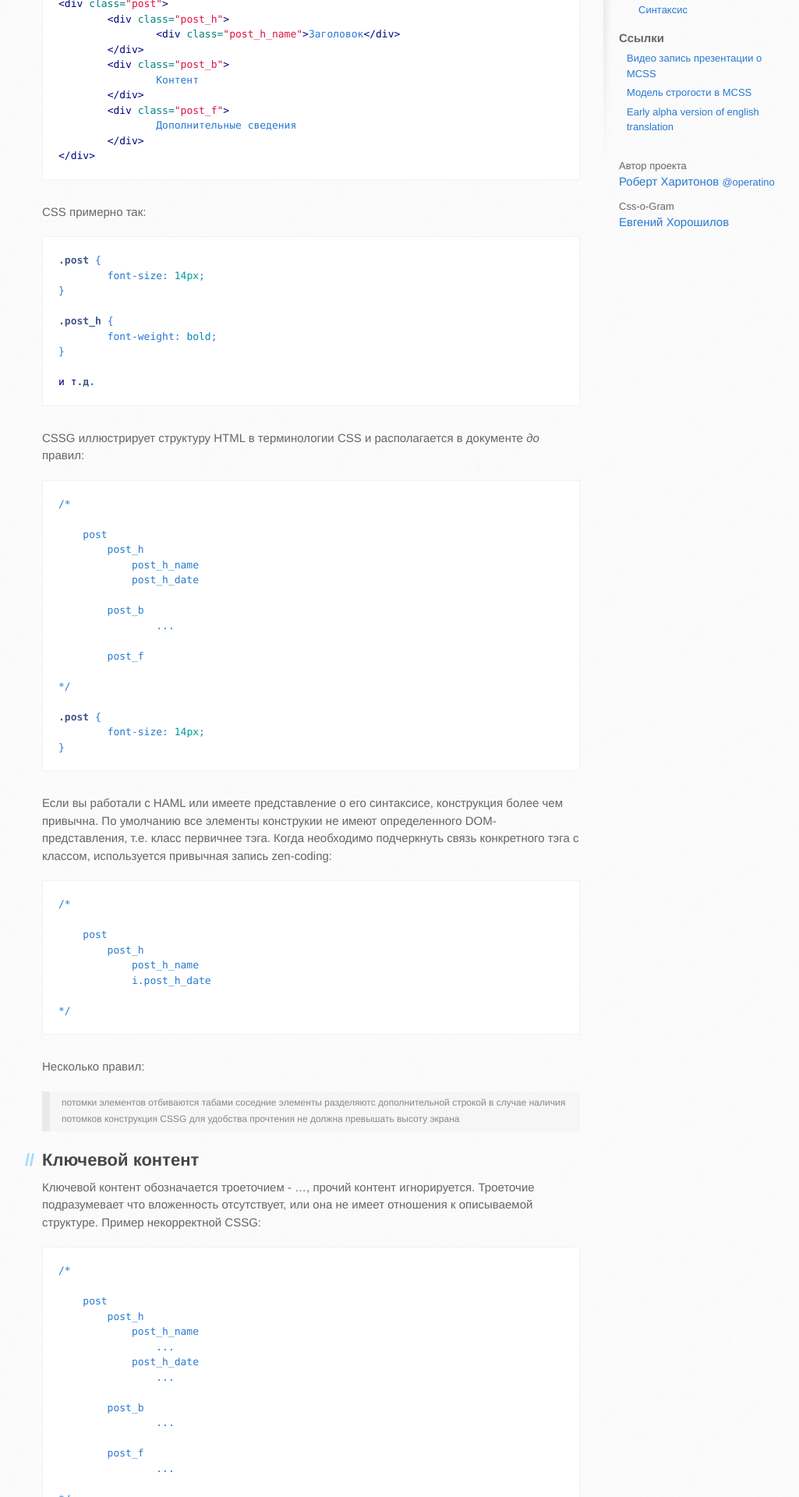
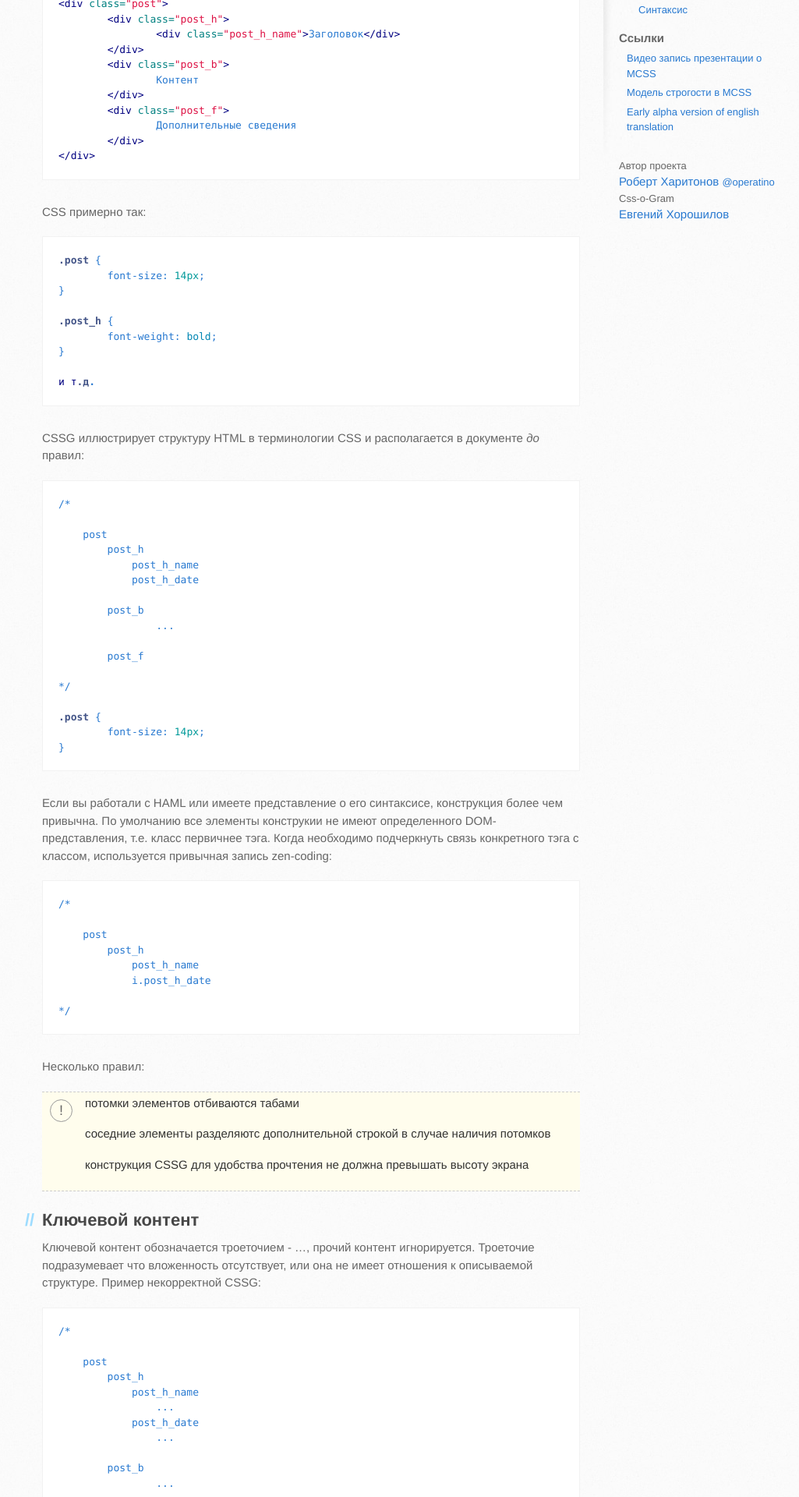
Before and after one commit to robhrt7/MCSS, a Jekyll site: the page built from modules/cssg/basic.md, in a window 1280 px wide. Shown: the part 534-2454 px from the top of the page at 78% size, without its empty margins (116-1141 px from the left). Built offline with Jekyll 4.4.1, drawn with Linux system fonts in a browser that asks for light colours; Markdown is read by kramdown in place of the engine named in the settings; comment, search, counter and statistics services are not loaded; some of the changed text lies outside the part shown.

Commit message:
cssg styles up

```diff
--- a/modules/cssg/basic.md
+++ b/modules/cssg/basic.md
@@ -85,7 +85,9 @@ CSSG иллюстрирует структуру HTML в терминологи
 
 Несколько правил:
 > потомки элементов отбиваются табами
+>
 > соседние элементы разделяютс дополнительной строкой в случае наличия потомков
+>
 > конструкция CSSG для удобства прочтения не должна превышать высоту экрана
 
 
@@ -199,6 +201,7 @@ CSSG иллюстрирует структуру HTML в терминологи
 {% endhighlight %}
 
 > перечисление модификаторов в таком виде указывает на _возможность_ их одновременного присутствия, без дополнительной логики
+>
 > подробнее о модификаторах во [второй части]({{ site.baseurl }}/modules/cssg/advanced.html)
 
 ## Опциональные части
@@ -241,6 +244,7 @@ CSSG иллюстрирует структуру HTML в терминологи
 {% endhighlight %}
 
 > синтаксис переносов и пробелов в данном случае не является догмой. Здесь на первом месте выступает удобство прочтения и чистота кода
+>
 > однако при работе в коллективе необходимо выбрать единый синтаксис, одинаковый для всех членов команды
 
 ## Неизменяемые блоки
@@ -264,4 +268,5 @@ CSSG иллюстрирует структуру HTML в терминологи
 {% endhighlight %}
 
 > важно составить и периодически дополнять список неизменяемых, переиспользуемых блоков
+>
 > в большой команде разработчиков список должен быть один
--- a/theme/stylesheets/stylesheet.css
+++ b/theme/stylesheets/stylesheet.css
@@ -66,7 +66,7 @@ table {
 /* /Reset
 ---------------------------------------------------------------------------------- */
 
-/* Base - First layer
+/* Base
 ---------------------------------------------------------------------------------- */
 
 body {
@@ -322,6 +322,42 @@ a {
 		padding: 0 0 0 30px;
 		}
 
+		.cssg blockquote {
+			position: relative;
+			min-height: 2.5em;
+			padding: 4px 0 4px 55px;
+
+			background: rgb(255, 253, 237);
+			border-top: 1px dashed #ccc;
+		    border-bottom: 1px dashed #ccc;
+		    border-left: 0 none;
+
+			color: #333;
+			font-size: 1em;
+			line-height: 1.3;
+			}
+		    .cssg blockquote:before {
+		        content: "!";
+		        position: absolute;
+		        left: 10px;
+		        top: .5em;
+
+		        font-size: 1.2em;
+		        border-radius: 1.5em;
+		        border: 1px solid #999;
+
+		        display: inline-block;
+		        width: 1.5em;
+		        height: 1.5em;
+		        text-align: center;
+		        line-height: 1.5;
+		        color: #666;
+		        }
+
+			.cssg blockquote p + p {
+				margin-top: .2em;
+				}
+
 	.content i,
 	.content em {
 		font-style: italic;
@@ -553,7 +589,7 @@ a {
 /* /Base
 ---------------------------------------------------------------------------------- */
 
-/* Project - Second layer
+/* Project
 ---------------------------------------------------------------------------------- */
 
 /* Repository owner
@@ -561,7 +597,6 @@ a {
 
 .repo-owner {
 	font-weight: 400;
-	margin-bottom: 10px;
 	}
 
 .repo-owner_t {
@@ -654,38 +689,11 @@ a {
 
 /* /Disqus */
 
-/* CSSG
--------------------------------------------------- */
-
-/* .cssg - context class on body */
-
-.cssg blockquote {
-	padding: 4px 0 4px 15px;
-	background: #f6f6f6;
-	color: #888;
-	font-size: .8em;
-	line-height: 1.8;
-	}
-
-	.cssg blockquote p {
-		margin: 0;
-	}
-
-.cssg_sub-menu {
-	display: none;
-	}
-
-	.cssg .cssg_sub-menu {
-		display: block;
-		}
-
-/* /CSSG */
-
 
 /* /Project
 ---------------------------------------------------------------------------------- */
 
-/* Cosmetic - Third layer
+/* Cosmetic
 ---------------------------------------------------------------------------------- */
 
 .clearfix {
```
Also changed, not shown: modules/cssg/advanced.md (+4 -2 lines).
